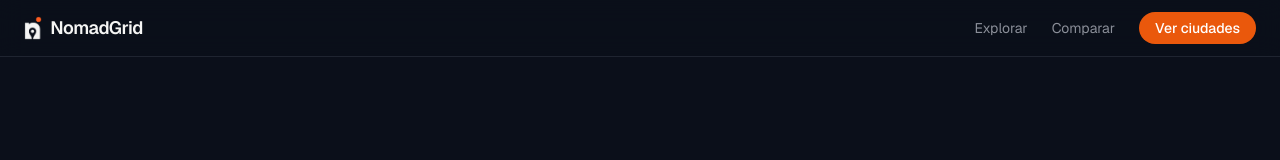
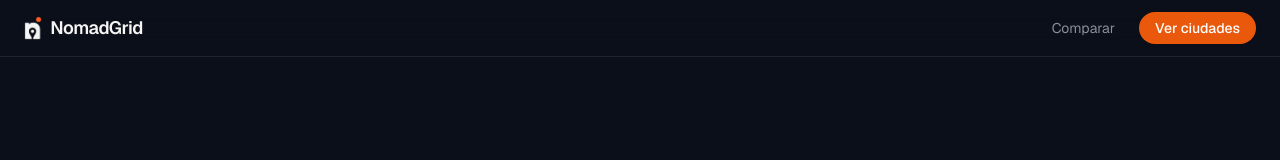
Before and after one commit to Cck5y6s9gw-estrella/NomadGrid, a Next.js app: page / in a window 1280 px wide. Shown: the top 160 px of the page. Built offline with nearby package versions, Linux system fonts and the light colour scheme.

Commit message:
fix: quitar enlace Explorar restante en la home

```diff
--- a/app/page.tsx
+++ b/app/page.tsx
@@ -14,7 +14,7 @@ export default function Home() {
             NomadGrid
           </Link>
           <div className="flex items-center gap-3 sm:gap-6">
-            <Link href="/cities" className="text-sm text-muted hover:text-accent transition-colors">Explorar</Link>
+
             <Link href="/compare" className="text-sm text-muted hover:text-accent transition-colors">Comparar</Link>
             <Link href="/cities" className="text-sm bg-accent text-white px-4 py-1.5 rounded-full font-medium hover:opacity-90 transition-opacity">
               Ver ciudades
```
